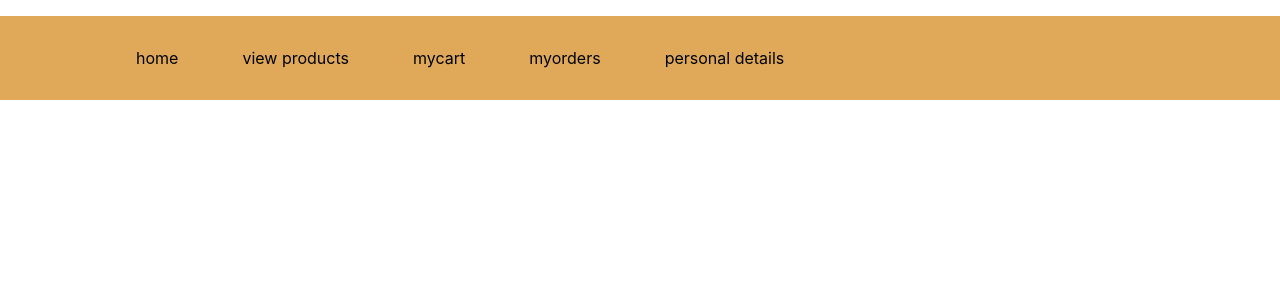
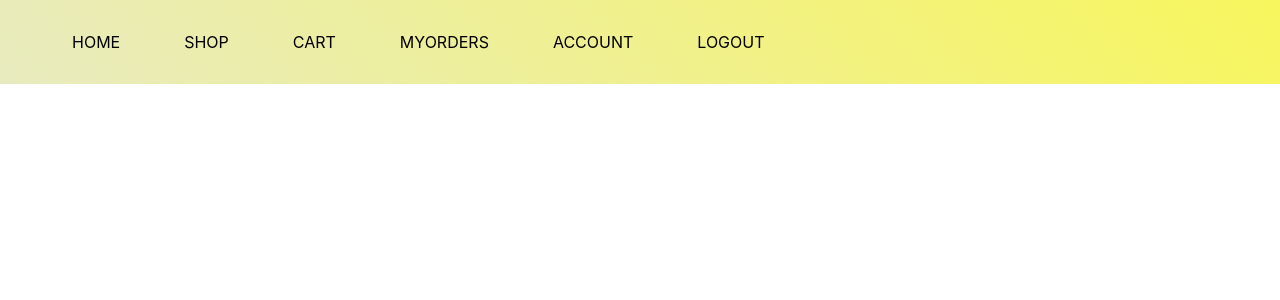
Before and after one commit to venkyvt7/Ecommerce, a React (Create React App) app in the folder frontend/ecommerce/: page / in a window 1280 px wide. Shown: the top 300 px of the page. Built offline with nearby package versions, Linux system fonts and the light colour scheme.

Commit message:
added ui in nav

```diff
--- a/frontend/ecommerce/package.json
+++ b/frontend/ecommerce/package.json
@@ -3,6 +3,8 @@
   "version": "0.1.0",
   "private": true,
   "dependencies": {
+    "@material-ui/core": "^4.12.2",
+    "@material-ui/icons": "^4.11.2",
     "@testing-library/jest-dom": "^5.14.1",
     "@testing-library/react": "^11.2.7",
     "@testing-library/user-event": "^12.8.3",
--- a/frontend/ecommerce/src/App.css
+++ b/frontend/ecommerce/src/App.css
@@ -0,0 +1,38 @@
+.App {
+  text-align: center;
+}
+
+.App-logo {
+  height: 40vmin;
+  pointer-events: none;
+}
+
+@media (prefers-reduced-motion: no-preference) {
+  .App-logo {
+    animation: App-logo-spin infinite 20s linear;
+  }
+}
+
+.App-header {
+  background-color: #282c34;
+  min-height: 100vh;
+  display: flex;
+  flex-direction: column;
+  align-items: center;
+  justify-content: center;
+  font-size: calc(10px + 2vmin);
+  color: white;
+}
+
+.App-link {
+  color: #61dafb;
+}
+
+@keyframes App-logo-spin {
+  from {
+    transform: rotate(0deg);
+  }
+  to {
+    transform: rotate(360deg);
+  }
+}
--- a/frontend/ecommerce/src/App.js
+++ b/frontend/ecommerce/src/App.js
@@ -1,12 +1,13 @@
-import logo from './logo.svg';
-import './App.css';
+// import logo from './logo.svg';
+// import './App.css';
 import Login from './entry/login';
 import Navbar from './nav/navbar';
 function App() {
   return (
-    <div className="App">
+    <div  className="App" >
+
       {/* <Login/> */}
-      <Navbar></Navbar>
+      <Navbar/>
     </div>
   );
 }
--- a/frontend/ecommerce/src/nav/navbar.css
+++ b/frontend/ecommerce/src/nav/navbar.css
@@ -1,13 +1,21 @@
+
 ul{
 
-    background-color: rgb(223, 169, 89);
+
+    /* background-color: linear-gradient(45deg, rgb(206, 203, 33), rgb(103, 194, 18)); */
+    background: linear-gradient(45deg, rgb(232, 235, 191), rgb(248, 246, 93));
+
     list-style-type: none;
     display: flex;
 
 }
 
+ul {
+    margin-top: 0;
+  }
 button{
     display: none;
+
 }
 
 .links{
@@ -18,21 +26,27 @@ button{
 li{
 
 
-margin: 2rem;
+/* margin: 2rem; */
+padding: 2rem;
 /* margin-top: 0rem; */
+}
+
+li:hover{
+    background:  linear-gradient(45deg, rgb(230, 129, 99), rgb(248, 246, 93));
 }
 
 
 nav{
-    margin-top: 0px;
+    /* margin:1rem; */
+    /* margin-top: 0px; */
 }
 
 
-@media only screen and (max-width:600px) {
+@media only screen and (max-width:784px) {
 
     ul{
 
-
+    padding: 2rem;
     list-style-type: none;
     display: block;
     align-items: center;
@@ -42,19 +56,27 @@ nav{
 
 button{
     display: flex;
-    align-items: center;
-    justify-content: center;
+    background-color: rgb(248, 178, 93);
+    /* align-items: center; */
+    /* justify-content: center; */
 }
 
 
 li{
-margin: 1rem;
+padding: 1rem;
+
+
+}
+
+button{
+
 
 }
 
 #show{
     display: block;
-
+    margin: 1px;
+    /* margin: 3rem; */
 }
 
 #hidden{
--- a/frontend/ecommerce/src/nav/navbar.js
+++ b/frontend/ecommerce/src/nav/navbar.js
@@ -1,5 +1,6 @@
 import React,{useState} from 'react'
 import './navbar.css';
+import ReorderIcon from '@material-ui/icons/Reorder'
 function Navbar() {
 
 const [butt,setButt]=useState(1);
@@ -7,23 +8,29 @@ const [butt,setButt]=useState(1);
 
 
     return (
-        <div>
-           <div>
+        <div >
+
                 <nav>
 
         <ul>
-       <li>  <button onClick={()=>{setButt(1-butt)}}> open </button></li>
-           <div className="links" id={butt?"hidden":"show"}>   <li> home</li>
-                <li> view products</li>
-                <li> mycart</li>
-                <li> myorders</li>
-                <li>personal details</li>
+         <button  onClick={()=>{setButt(1-butt)}}> {" "}
+
+       <ReorderIcon />
+       </button>
+           <div className="links" id={butt?"hidden":"show"}>
+
+              <li> HOME</li>
+                <li> SHOP</li>
+                <li> CART</li>
+                <li> MYORDERS</li>
+                <li>ACCOUNT</li>
+                <li> LOGOUT  </li>
                 </div>
 
         </ul>
 
                 </nav>
-           </div>
+
         </div>
     )
 }
```
Also changed, not shown: 1 other file (tests, documents, lock files or other folders).
